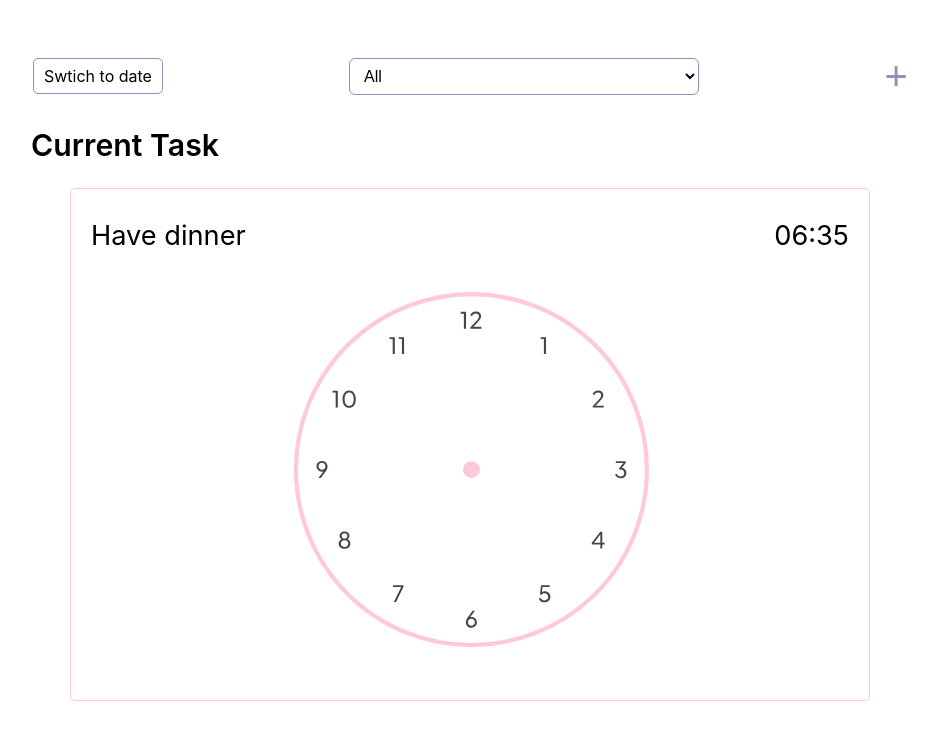
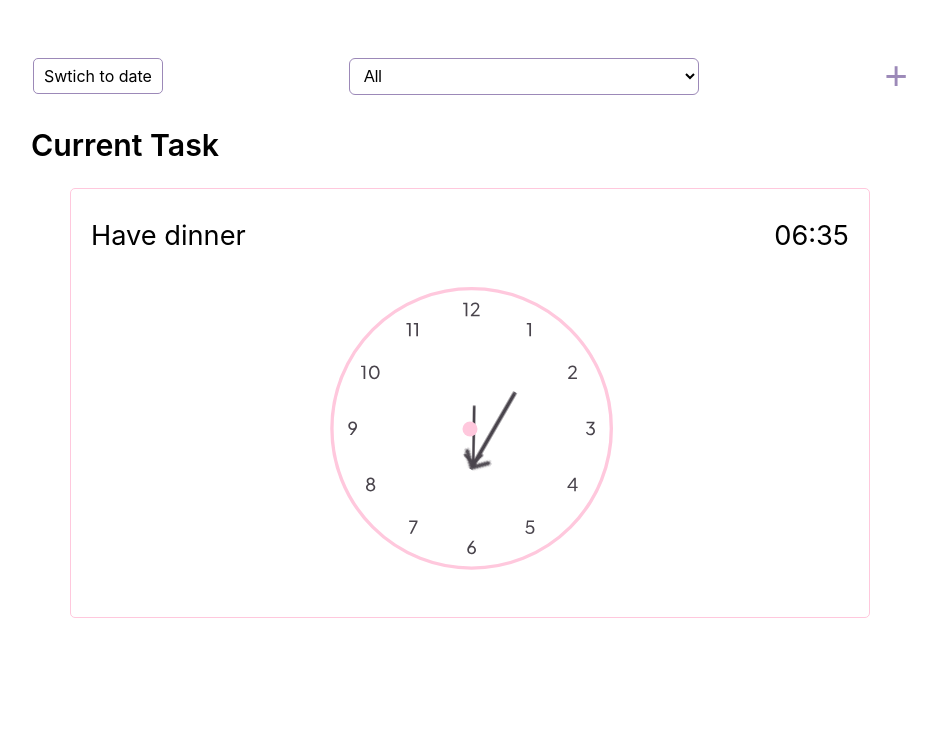
Before and after one commit to Amin-Ansari/My-to-do-list, a React (Create React App) app: page / in a window 1280 px wide. Shown: the top 740 px of the page, without its empty margins (170-1107 px from the left). Built offline with nearby package versions, Linux system fonts and the light colour scheme.

Commit message:
The clock arrows are fixed (I guess)

```diff
--- a/src/Components/Data/Clock.css
+++ b/src/Components/Data/Clock.css
@@ -1,22 +1,36 @@
 .image-wrapper {
-  padding: 5px 30px;
+  padding: 5px 10px;
   margin: 30px 0px;
   display: flex;
   justify-content: center;
+  position: relative;
 }
 .clock-image {
-  width: 100%;
-  max-width: 100%;
+  width: 80%;
+  max-width: 285px;
   height: auto;
 }
-
-@media all and (min-width: 576px) {
-  .image-wrapper {
-    padding: 10px 60px;
-  }
+.arrow {
+  position: absolute;
+  top: 50.5%;
+  left: 53%;
+  width: auto;
+  height: auto;
+  max-width: 100%;
+  height: 30%;
 }
-@media all and (min-width: 768px) {
-  .image-wrapper {
-    padding: 10px 200px;
-  }
+.hour-arrow {
+  height: 20%;
+  top: 52%;
+  left: 50.5%;
 }
+.arrow-dot {
+  position: absolute;
+  top: 50%;
+  left: 50%;
+  transform: translate(-50%, -50%);
+  width: 15px;
+  height: 15px;
+  border-radius: 50%;
+  background-color: #ffc8dd;
+}
--- a/src/Components/Data/Clock.js
+++ b/src/Components/Data/Clock.js
@@ -1,9 +1,54 @@
 import "./Clock.css";
 import ClockSVG from "../../images/clock-image.svg";
+import { useState } from "react";
+
 const Clock = () => {
+  const initialTime = new Date();
+  const [clockTime, updateClockTime] = useState({
+    hour:
+      initialTime.getHours() <= 9
+        ? `0${initialTime.getHours()}`
+        : initialTime.getHours(),
+    minute:
+      initialTime.getMinutes() <= 9
+        ? `0${initialTime.getMinutes()}`
+        : initialTime.getMinutes(),
+  });
+  setInterval(() => {
+    const newerTime = new Date();
+    updateClockTime({
+      hour:
+        newerTime.getHours() <= 9
+          ? `0${newerTime.getHours()}`
+          : newerTime.getHours(),
+      minute:
+        newerTime.getMinutes() <= 9
+          ? `0${newerTime.getMinutes()}`
+          : newerTime.getMinutes(),
+    });
+  }, 1000);
   return (
     <div className="image-wrapper">
-      <img src={ClockSVG} className="clock-image" />
+      <img src={ClockSVG} className="clock-image"></img>
+      <img
+        src={require("../../images/arrow.png")}
+        className="arrow hour-arrow"
+        style={{
+          transform: ` translate(-50%, -50%) rotate(${
+            Number(clockTime.hour) * 30 + Number(clockTime.hour / 6)
+          }deg)`,
+        }}
+      />
+      <img
+        src={require("../../images/arrow.png")}
+        className="arrow"
+        style={{
+          transform: ` translate(-50%, -50%) rotate(${
+            Number(clockTime.minute) * 6
+          }deg)`,
+        }}
+      />
+      <span className="arrow-dot"></span>
     </div>
   );
 };
```
Also changed, not shown: src/images/arrow.png (added), src/images/clock-image.svg.
